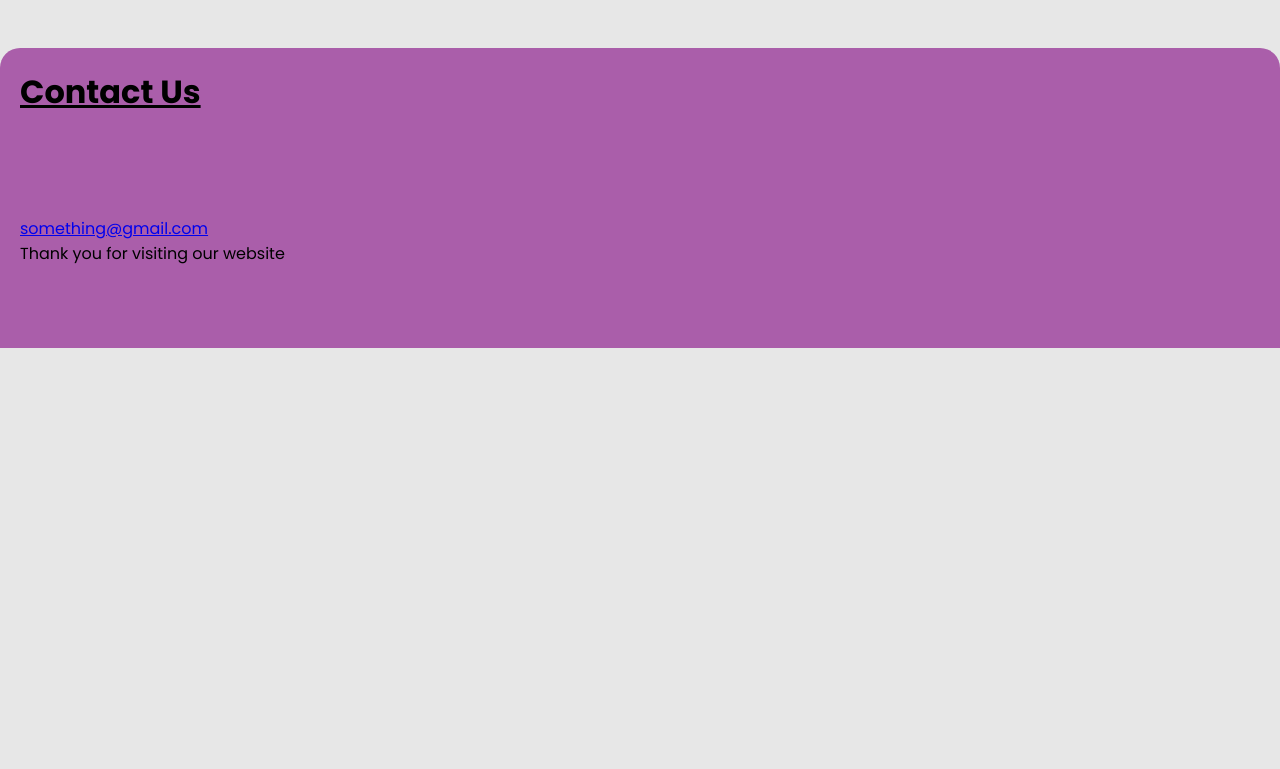
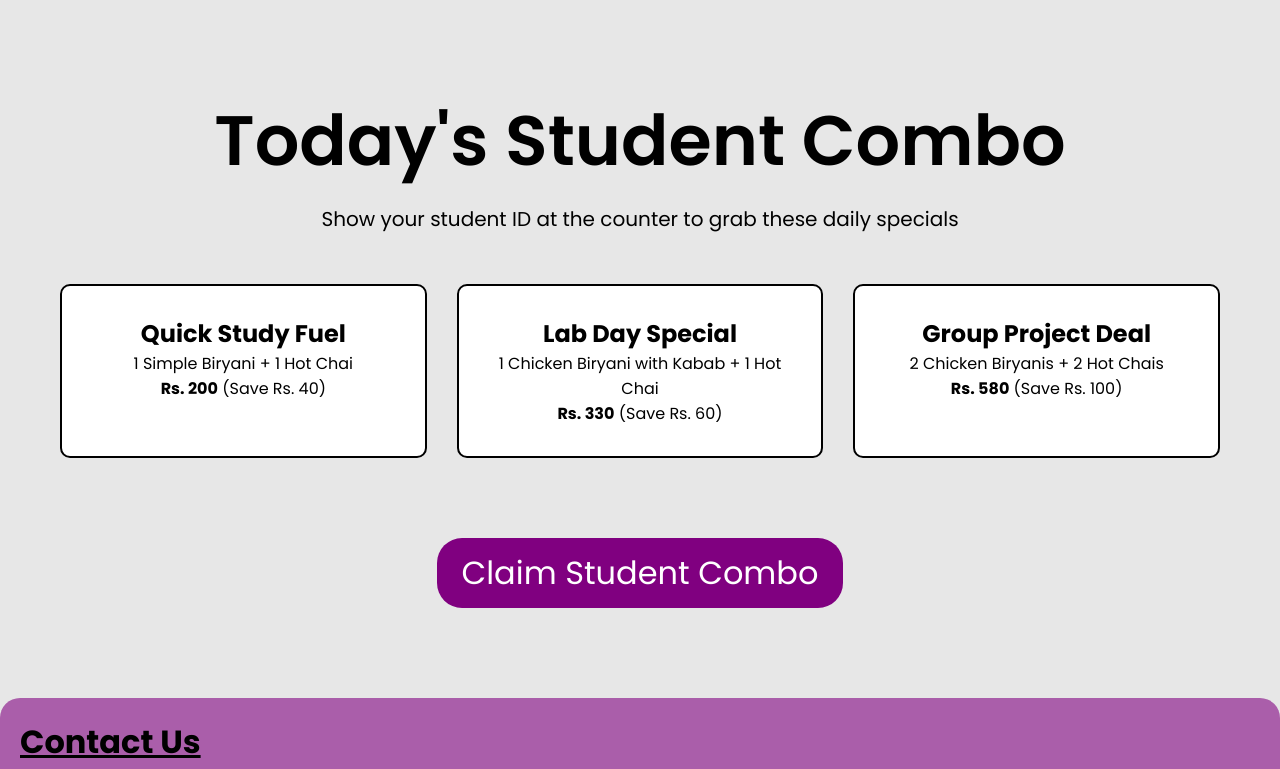
Before and after one commit to abdullah-7576/cafe-website, a plain HTML site: page index.html in a window 1280 px wide. Shown: the part 3187-3956 px from the top of the page. Before the commit the page ends 3535 px from the top, so only its background shows below. Drawn offline with Linux system fonts and the light colour scheme.

Commit message:
Add daily student combo section with alert button

```diff
--- a/index.html
+++ b/index.html
@@ -71,6 +71,34 @@ Section E -->
       />
     </div>
 
+    <!-- Today's Student Combo Section -->
+    <section class="page-section">
+      <h1 class="page-title">Today's Student Combo</h1>
+      <p class="page-subtitle">Show your student ID at the counter to grab these daily specials</p>
+
+      <div class="gallery-grid">
+        <div class="info-card">
+          <h2>Quick Study Fuel</h2>
+          <p>1 Simple Biryani + 1 Hot Chai</p>
+          <p><strong>Rs. 200</strong> (Save Rs. 40)</p>
+        </div>
+        <div class="info-card">
+          <h2>Lab Day Special</h2>
+          <p>1 Chicken Biryani with Kabab + 1 Hot Chai</p>
+          <p><strong>Rs. 330</strong> (Save Rs. 60)</p>
+        </div>
+        <div class="info-card">
+          <h2>Group Project Deal</h2>
+          <p>2 Chicken Biryanis + 2 Hot Chais</p>
+          <p><strong>Rs. 580</strong> (Save Rs. 100)</p>
+        </div>
+      </div>
+
+      <div class="corder">
+        <button class="order" onclick="sayCombo()">Claim Student Combo</button>
+      </div>
+    </section>
+
     <footer>
       <h1 class="fcontact">Contact Us</h1>
       <p><a href="mailto:something@gmail.com">something@gmail.com</a></p>
@@ -86,6 +114,10 @@ Section E -->
         console.log("Say Start button was clicked");
         window.alert("Scroll Down!");
       }
+      function sayCombo() {
+        console.log("Student Combo button was clicked");
+        window.alert("Student Combo Claimed! Show your student ID at the counter for your discount.");
+      }
     </script>
   </body>
 </html>
```
Also changed, not shown: 2 other files.
